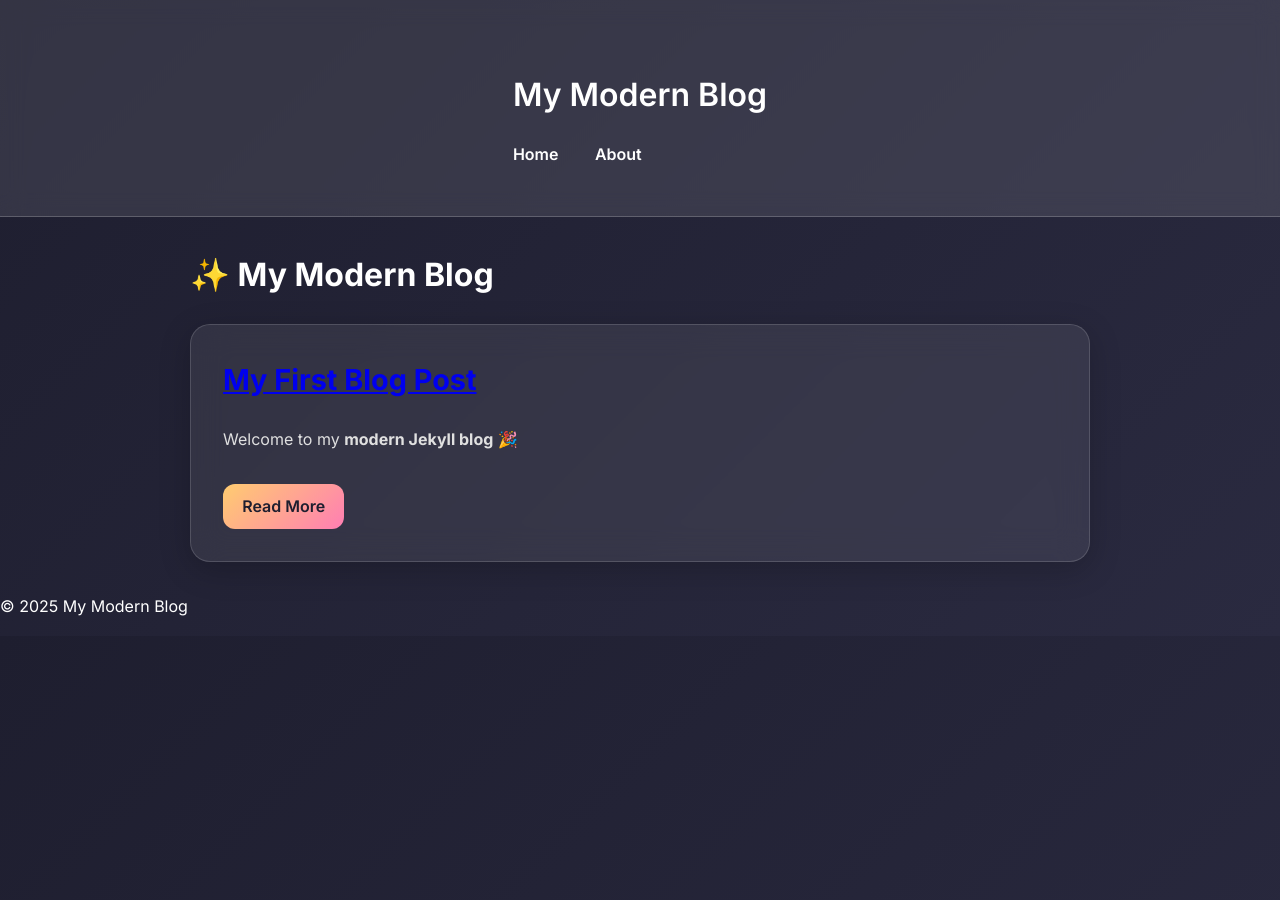
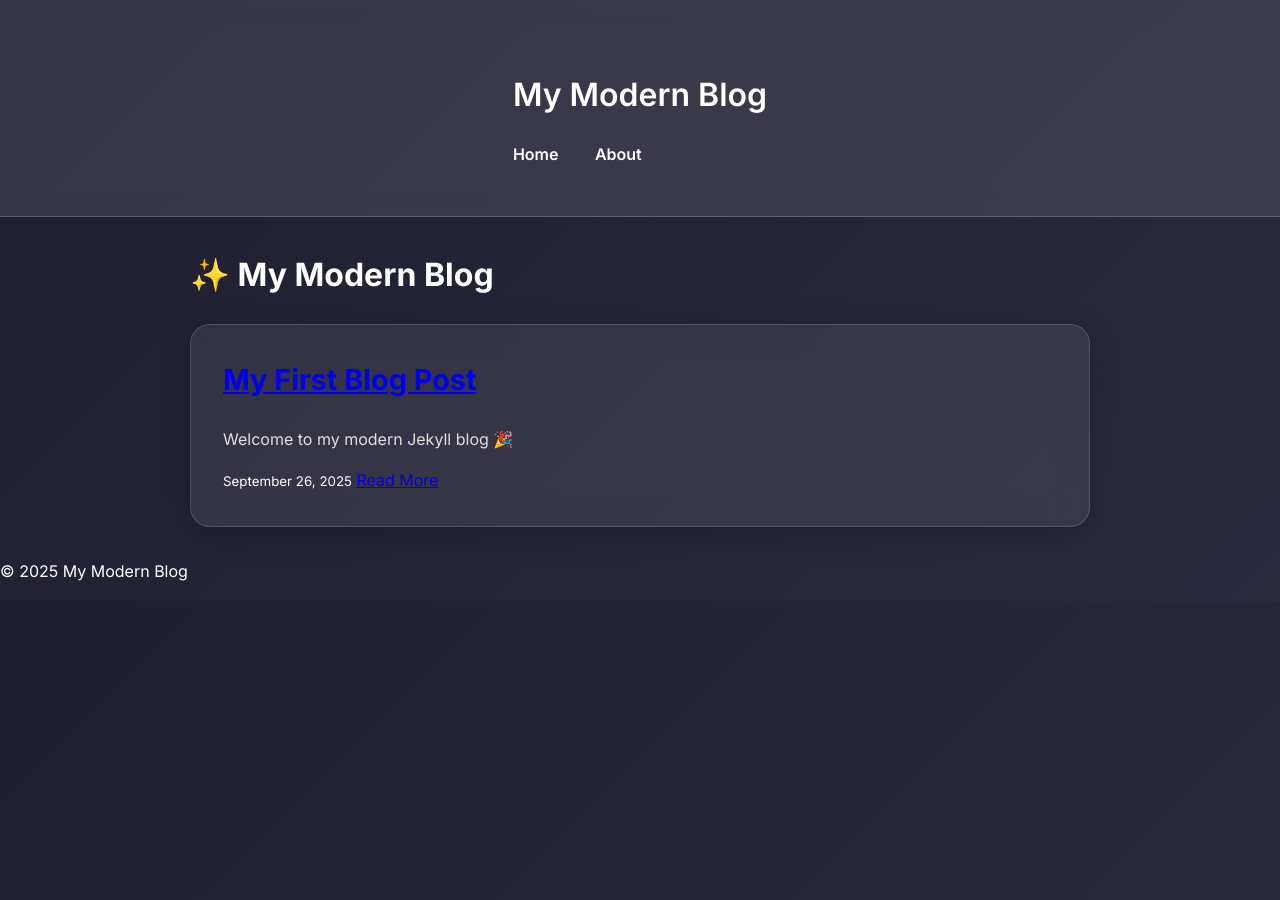
Before and after one commit to MevinuAbey/MevinuAbey.github.io, a Jekyll site: the page built from blog/index.html, in a window 1280 px wide. Built offline with Jekyll 4.4.1, drawn with Linux system fonts in a browser that asks for light colours.

Commit message:
Update index.html

```diff
--- a/blog/index.html
+++ b/blog/index.html
@@ -4,12 +4,16 @@ title: Home
 ---
 
 <div class="container">
-  <h1>✨ My Modern Blog</h1>
-  {% for post in site.posts %}
+  <h1 class="site-title">✨ My Modern Blog</h1>
+
+  <div class="posts">
+    {% for post in site.posts %}
     <div class="post-card">
-      <h2><a href="{{ post.url }}">{{ post.title }}</a></h2>
-      <p>{{ post.excerpt }}</p>
-      <a href="{{ post.url }}" class="button">Read More</a>
+      <h2 class="post-title"><a href="{{ post.url | relative_url }}">{{ post.title }}</a></h2>
+      <p class="post-excerpt">{{ post.excerpt | strip_html | truncate: 120 }}</p>
+      <small class="post-date">{{ post.date | date: "%B %d, %Y" }}</small>
+      <a href="{{ post.url | relative_url }}" class="read-more">Read More</a>
     </div>
-  {% endfor %}
+    {% endfor %}
+  </div>
 </div>
```
